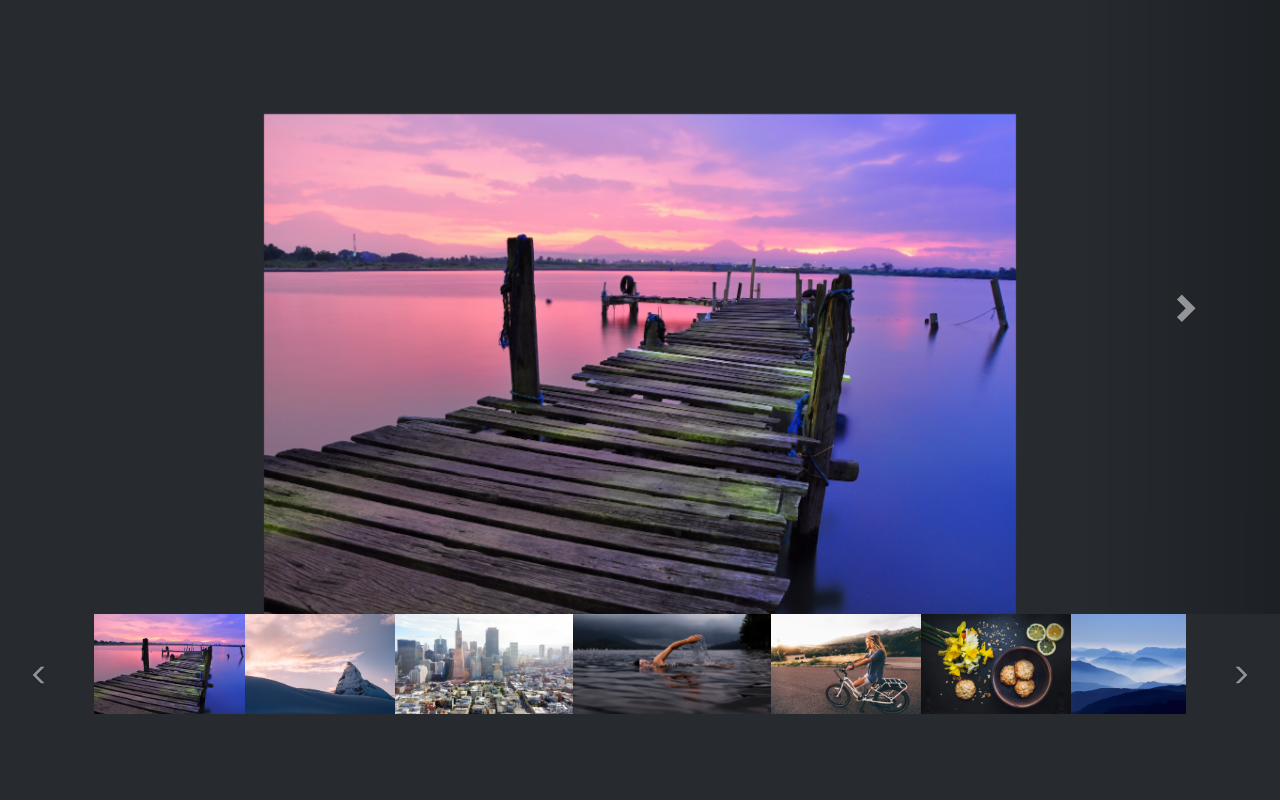
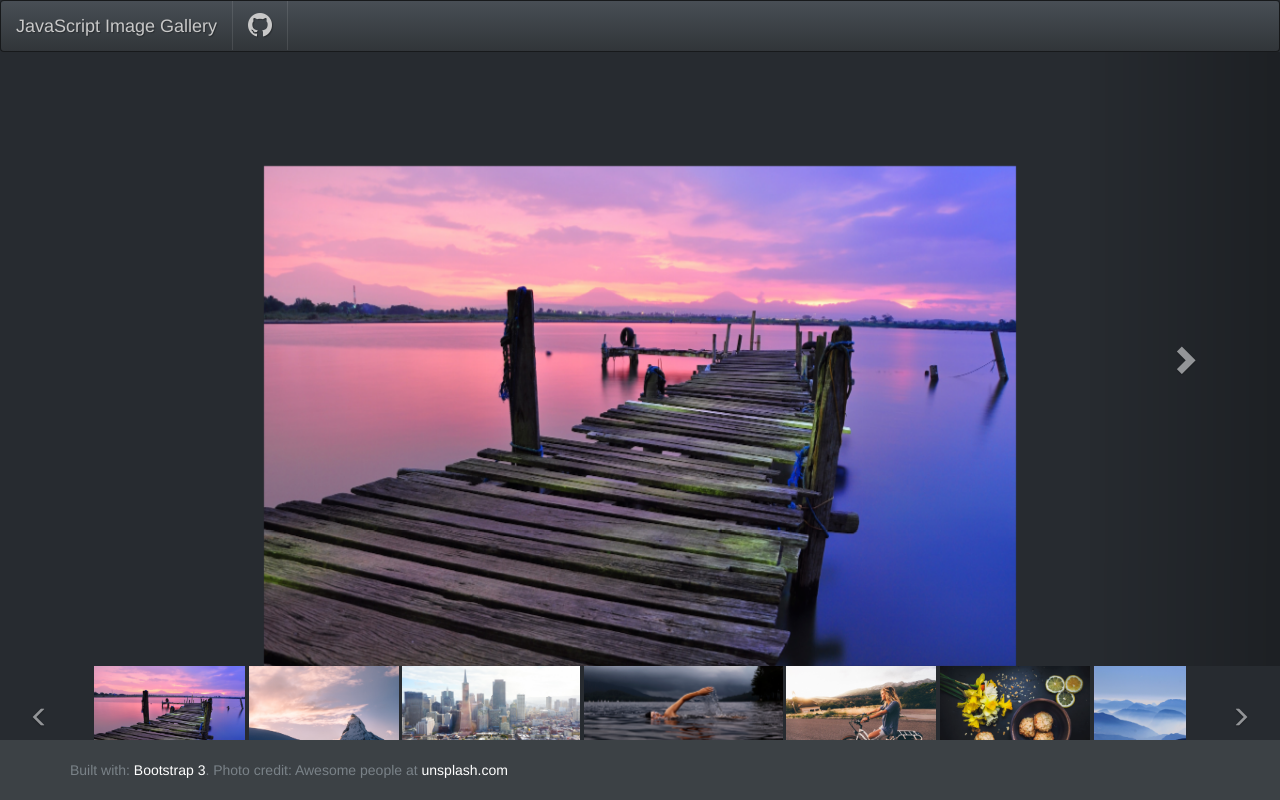
Before and after one commit to bfxy/js-gallery, a plain HTML site: page index.html in a window 1280 px wide. Drawn offline with nearby package versions, Linux system fonts and the light colour scheme.

Commit message:
many stuff: ribbon scrolling navigation bar footer

```diff
--- a/css/custom.css
+++ b/css/custom.css
@@ -1,3 +1,7 @@
+html, body {
+	height: 100%;
+}
+
 @media (min-width: 400px) {
 	.carousel-inner img{
 		max-height: 200px;
@@ -8,6 +12,9 @@
 	.carousel-inner img{
 		max-height: 300px;
 	}
+	.thumb-control, .row {
+		height: 100px;
+	}
 }
 
 @media (min-width: 992px) {
@@ -15,7 +22,7 @@
 		max-height: 400px;
 	}
 
-	.thumb-control {
+	.thumb-control, .row {
 		height: 100px;
 	}
 }
@@ -24,15 +31,31 @@
 	.carousel-inner img{
 		max-height: 500px;
 	}
-	.thumb-control {
+	.thumb-control, .row {
 		height: 100px;
 	}
+}
+
+.navbar {
+	margin-bottom: 0px;
+}
+
+.navbar-nav > li > a {
+	border-right: 1px solid rgba(255,255,255,0.1);
+    border-left: 1px solid rgba(255,255,255,0.1);
+    padding-top: 10px;
+    padding-bottom: 10px;
+}
+
+.navbar-header {
+	padding-left: 15px;
 }
 
 .col-xs-1, .col-xs-10 {
 	padding-left: 0;
 	padding-right: 0;
 }
+
 
 .container-fluid {
 	padding-right: 0;
@@ -42,6 +65,10 @@
 .carousel-inner img {
 	margin-top: 10%;
 
+}
+
+.carousel-control {
+	background-image: none;
 }
 
 .thumb-control {
@@ -55,13 +82,12 @@
 }
 
 .thumb-control span {
-	top: 50%;
+	top: 40%;
 	display: inline-block;
 }
 
 .thumbs {
-	overflow: hidden;
-	width: 100%;
+	width: auto;
 	margin: 0;
 	padding: 0;
 }
@@ -72,9 +98,13 @@
 }
 
 .thumb-list {
-	width: 5000px;
+	width: auto;
+	white-space: nowrap;
 	overflow: hidden;
+	overflow-x: scroll;
 	position: relative;
+	left: 0px;
+	right: 0px;
 	-webkit-margin-before: 0em;
     -webkit-margin-after: 0em;
     -webkit-margin-start: 0px;
@@ -85,5 +115,24 @@
 .thumb-list li {
 	display: inline;
 	list-style: none;
-	float: left;
 }
+
+.footer {
+    position: absolute;
+    bottom: 0;
+    width: 100%;
+    height: 60px;
+    background-color: #3C4145;
+}
+
+body > .container {
+  padding: 60px 15px 0;
+}
+.container .text-muted {
+  margin: 20px 0;
+}
+
+.footer > .container {
+  padding-right: 15px;
+  padding-left: 15px;
+}
--- a/index.html
+++ b/index.html
@@ -7,11 +7,36 @@
     <title>JavaScript Image Gallery</title>
     <!-- Bootstrap CSS -->
     <link href="css/bootstrap.min.css" rel="stylesheet">
+    <!-- Font Awesome -->
+    <link rel="stylesheet" href="https://maxcdn.bootstrapcdn.com/font-awesome/4.4.0/css/font-awesome.min.css">
     <!-- Gallery CSS -->
     <link rel="stylesheet" type="text/css" href="css/custom.css">
   </head>
   <body>
+    <div id="wrap">
     <!-- Slider -->
+    <nav class="navbar navbar-default">
+      <div class="container-fluid">
+        <!-- Brand and toggle get grouped for better mobile display -->
+        <div class="navbar-header">
+          <button type="button" class="navbar-toggle collapsed" data-toggle="collapse" data-target="#bs-example-navbar-collapse-1" aria-expanded="false">
+          <span class="sr-only">Toggle navigation</span>
+          <span class="icon-bar"></span>
+          <span class="icon-bar"></span>
+          <span class="icon-bar"></span>
+          </button>
+          <a class="navbar-brand" href="http://lobanov.tech/js-gallery/">JavaScript Image Gallery</a>
+        </div>
+        <!-- Collect the nav links, forms, and other content for toggling -->
+        <div class="collapse navbar-collapse" id="bs-example-navbar-collapse-1">
+          <ul class="nav navbar-nav">
+            <li><a href=""><i class="fa fa-github fa-2x"></i></a></li>
+          </ul>
+        </div>
+        <!-- /.navbar-collapse -->
+      </div>
+      <!-- /.container-fluid -->
+    </nav>
     <div class="container-fluid">
       <div id="carousel" class="carousel slide" data-ride="carousel" data-interval="false">
         <!-- Wrapper for slides -->
@@ -82,7 +107,8 @@
     </div>
     <!-- Thumbnails -->
     <div class="container-fluid">
-      <div class="thumbnails row">
+      <div class="thumbnails">
+        <div class="row">
           <!-- Left control -->
           <div class="col-xs-1">
             <div class="thumb-controls">
@@ -95,7 +121,7 @@
           <!-- Thumbnails ribbon -->
           <div class="col-xs-10">
             <div class="thumbs">
-            <ul class="thumb-list" style="left: 0px;">
+              <ul class="thumb-list" id="ribbon">
                 <li>
                   <a href="#img01">
                   <img src="img/photo01.jpeg" class="thumbscale">
@@ -158,7 +184,15 @@
               </a>
             </div>
           </div>
-
+        </div>
+      </div>
+    </div>
+    </div>
+    <footer class="footer">
+      <div class="container">
+        <p class="text-muted">Built with: <a href="http://getbootstrap.com/">Bootstrap 3</a>. Photo credit: Awesome people at <a href="https://unsplash.com/">unsplash.com</a></p>
+      </div>
+    </footer>
     <!-- jQuery -->
     <script src="https://ajax.googleapis.com/ajax/libs/jquery/1.11.3/jquery.min.js"></script>
     <!-- Bootstrap -->
--- a/js/gallery.js
+++ b/js/gallery.js
@@ -5,6 +5,8 @@ $(window).load(function () {
 	hideLast();
 	showControls('.carousel', '.controls');
 	showControls('.thumbnails', '.thumb-controls');
+	showControls('.thumbnails', '.thumbs');
+	// navigation();
 });
 
 
@@ -60,3 +62,12 @@ $(function() {
   	hideLast();
   	});
 });
+
+/* function navigation() {
+	var ribbonPos = document.getElementById('ribbon').scrollWidth - $(window).width() + 40;
+	console.log(ribbonPos);
+	$(".right.thumb-control").mouseover(function(){
+		var time = ribbonPos*300/200;
+			$('.allImages').stop().animate({left: - ribbonPos},time);
+			});
+} */
```
Lines whose indentation alone changed are shown as unchanged.
